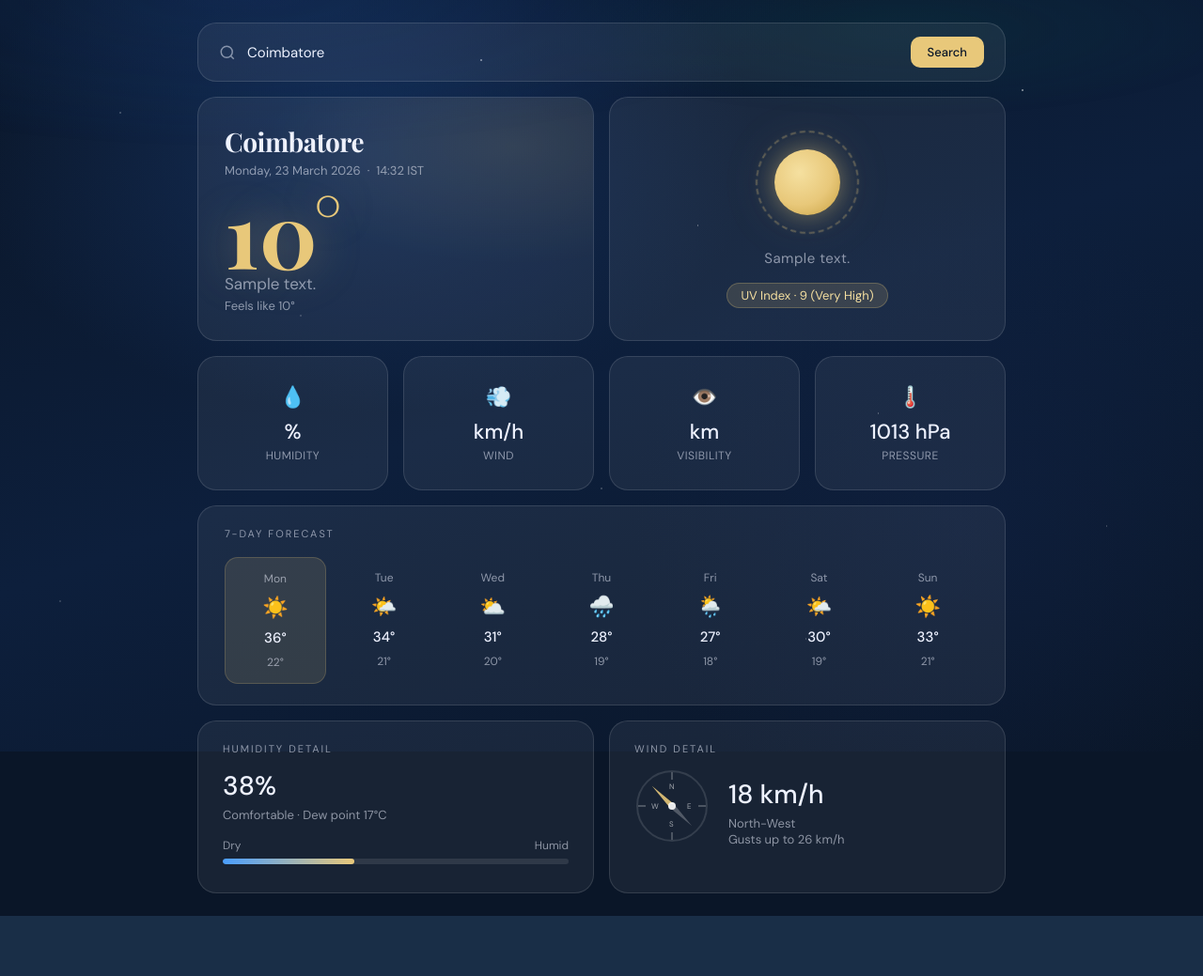
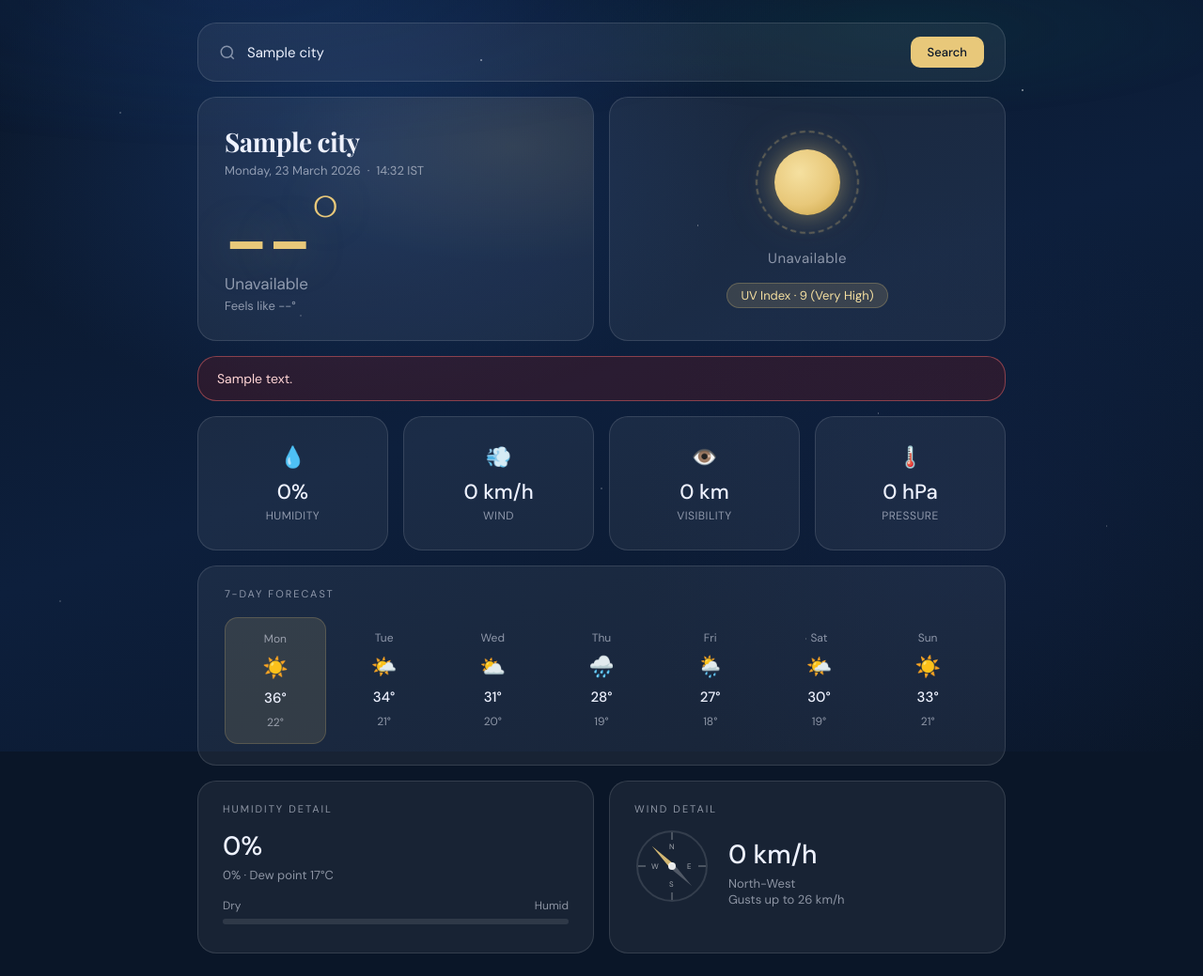
Before and after one commit to uttu4thecode/Aethen_weatherApp, a Flask app: page / in a window 1280 px wide. Shown: the whole page at 94% size. Before the commit the page ends 975 px from the top, so only its background shows below. Run offline with Flask 3, Linux system fonts and the light colour scheme; tables that the repository leaves empty hold one stand-in row (values such as "Sample post"); a database or web service that is not in the repository returns one stand-in record (values such as "Sample title"); data that the repository does not hold is empty.

Commit message:
Finalizing the weather app

```diff
--- a/app.py
+++ b/app.py
@@ -1,25 +1,102 @@
 import requests
-from flask import Flask, render_template
+from flask import Flask, render_template, request
 from flask_sqlalchemy import SQLAlchemy
 
 app = Flask(__name__)
 app.config['DEBUG'] = True
+app.config['SQLALCHEMY_DATABASE_URI'] = 'sqlite:///weather.db'
+app.config['SQLALCHEMY_TRACK_MODIFICATIONS'] = False
+
+db = SQLAlchemy(app)
+
+class City(db.Model):
+    id = db.Column(db.Integer, primary_key=True)
+    name = db.Column(db.String(50), nullable=False)
 
 API_KEY = 'cb65223b85433968903b8215e7023d48'
 
-@app.route('/')
-def index():
-    city = 'Coimbatore'
-    url = f"https://api.openweathermap.org/data/2.5/weather?q={city}&appid={API_KEY}&units=metric"
-    response = requests.get(url)
-    data = response.json()
+
+def fetch_weather(city_name):
+    url = "https://api.openweathermap.org/data/2.5/weather"
+    params = {
+        'q': city_name,
+        'appid': API_KEY,
+        'units': 'metric'
+    }
+
+    try:
+        response = requests.get(url, params=params, timeout=10)
+        response.raise_for_status()
+        data = response.json()
+    except requests.RequestException:
+        return None, 'Unable to reach weather service. Please try again.'
+
+    if str(data.get('cod')) != '200':
+        return None, data.get('message', 'Could not fetch weather for this city.')
+
+    main = data.get('main', {})
+    weather_list = data.get('weather', [{}])
+    wind = data.get('wind', {})
+    visibility_m = data.get('visibility', 0)
 
     weather = {
-        'city': city,
-        'temperature': data['main']['temp'],
-        'description': data['weather'][0]['description']
+        'city': data.get('name', city_name),
+        'temperature': round(main.get('temp', 0)),
+        'feels_like': round(main.get('feels_like', main.get('temp', 0))),
+        'description': weather_list[0].get('description', 'N/A').title(),
+        'humidity': main.get('humidity', 0),
+        'wind_speed': round(wind.get('speed', 0) * 3.6, 1),
+        'visibility': round(visibility_m / 1000, 1),
+        'pressure': main.get('pressure', 0)
     }
 
-    print(weather)
+    return weather, None
 
-    return render_template('weather.html', weather=weather)
+
+with app.app_context():
+    db.create_all()
+
+@app.route('/', methods=['GET', 'POST'])
+def index():
+    selected_city = None
+    error = None
+
+    if request.method == 'POST':
+        new_city = request.form.get('city', '').strip()
+        if new_city:
+            existing_city = City.query.filter(db.func.lower(City.name) == new_city.lower()).first()
+            if not existing_city:
+                city = City(name=new_city)
+                db.session.add(city)
+                db.session.commit()
+            selected_city = new_city
+
+    cities = City.query.order_by(City.id.desc()).all()
+
+    if not selected_city and cities:
+        selected_city = cities[0].name
+
+    if not selected_city:
+        selected_city = 'London'
+
+    weather, fetch_error = fetch_weather(selected_city)
+    if fetch_error:
+        error = fetch_error
+
+    if weather is None:
+        weather = {
+            'city': selected_city,
+            'temperature': '--',
+            'feels_like': '--',
+            'description': 'Unavailable',
+            'humidity': 0,
+            'wind_speed': 0,
+            'visibility': 0,
+            'pressure': 0
+        }
+
+    return render_template('weather.html', weather=weather, error=error)
+
+
+if __name__ == '__main__':
+    app.run()
--- a/templates/weather.html
+++ b/templates/weather.html
@@ -101,6 +101,7 @@
       display: flex; align-items: center; gap: 12px;
       padding: 14px 22px;
     }
+    .search-bar input[name="city"] { min-width: 0; }
     .search-bar svg { flex-shrink: 0; opacity: .5; }
     .search-bar input {
       flex: 1;
@@ -121,6 +122,15 @@
       transition: background .2s, transform .15s;
     }
     .search-bar button:hover { background: var(--gold-light); transform: scale(1.04); }
+
+    .error-banner {
+      grid-column: 1 / -1;
+      border-color: rgba(255, 110, 110, .45);
+      background: rgba(130, 20, 20, .25);
+      color: #ffd5d5;
+      font-size: 14px;
+      padding: 14px 20px;
+    }
 
     /* ── Main hero card ── */
     .hero {
@@ -296,13 +306,17 @@
 <div class="app">
 
   <!-- Search -->
-  <div class="card search-bar">
+  <form class="card search-bar" method="post" action="{{ url_for('index') }}">
     <svg width="18" height="18" fill="none" stroke="currentColor" stroke-width="2" viewBox="0 0 24 24">
       <circle cx="11" cy="11" r="8"/><path d="m21 21-4.35-4.35"/>
     </svg>
-    <input type="text" placeholder="Search city or location…" value="{{ weather.city }}"/>
-    <button>Search</button>
-  </div>
+    <input type="text" name="city" placeholder="Search city or location..." value="{{ weather.city }}"/>
+    <button type="submit">Search</button>
+  </form>
+
+  {% if error %}
+  <div class="card error-banner">{{ error }}</div>
+  {% endif %}
 
   <!-- Hero temp -->
   <div class="card hero">
@@ -313,7 +327,7 @@
     <div>
       <div class="hero-temp">{{ weather.temperature }}°</div>
       <div class="hero-desc">{{ weather.description }}</div>
-      <div class="hero-feels">Feels like {{ weather.temperature }}°</div>
+      <div class="hero-feels">Feels like {{ weather.feels_like }}°</div>
     </div>
   </div>
 
@@ -346,7 +360,7 @@
     </div>
     <div class="card stat">
       <div class="stat-icon">🌡️</div>
-      <div class="stat-value">1013 hPa</div>
+      <div class="stat-value">{{ weather.pressure }} hPa</div>
       <div class="stat-label">Pressure</div>
     </div>
   </div>
@@ -406,14 +420,14 @@
     <!-- Humidity bar -->
     <div class="card detail-card">
       <div class="detail-head">Humidity Detail</div>
-      <div class="bar-val">38%</div>
-      <div class="bar-sub">Comfortable · Dew point 17°C</div>
+      <div class="bar-val">{{ weather.humidity }}%</div>
+      <div class="bar-sub">{{ weather.humidity }}% · Dew point 17°C</div>
       <div style="margin-top:16px;">
         <div style="display:flex;justify-content:space-between;font-size:12px;color:var(--text-muted);margin-bottom:6px;">
           <span>Dry</span><span>Humid</span>
         </div>
         <div class="bar-track">
-          <div class="bar-fill" style="width:38%;"></div>
+          <div class="bar-fill" id="humidity-fill" data-humidity="{{ weather.humidity }}" style="width: 0;"></div>
         </div>
       </div>
     </div>
@@ -445,7 +459,7 @@
           </svg>
         </div>
         <div>
-          <div class="wind-val">18 km/h</div>
+          <div class="wind-val">{{ weather.wind_speed }} km/h</div>
           <div class="wind-sub">North-West<br>Gusts up to 26 km/h</div>
         </div>
       </div>
@@ -455,5 +469,17 @@
 
 </div><!-- /app -->
 
+<script>
+  (function () {
+    var bar = document.getElementById('humidity-fill');
+    if (!bar) return;
+
+    var humidity = parseInt(bar.dataset.humidity || '0', 10);
+    if (isNaN(humidity)) humidity = 0;
+    humidity = Math.max(0, Math.min(100, humidity));
+    bar.style.width = humidity + '%';
+  })();
+</script>
+
 </body>
 </html>
```
